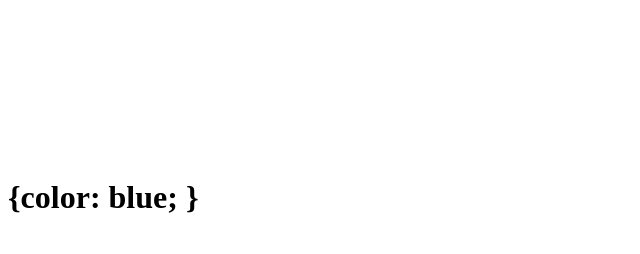
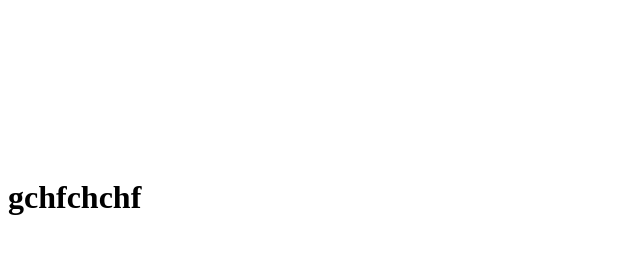
Before and after one commit to marperseg/Git_test, a plain HTML site: page index.html in a window 1280 px wide. Shown: the whole page, without its empty margins (0-640 px from the left). Drawn offline with Linux system fonts and the light colour scheme.

Commit message:
otra rama mas

```diff
--- a/index.html
+++ b/index.html
@@ -5,8 +5,7 @@
 
 </body>
 <h1>
-    {color: blue;
-    }
+    gchfchchf
 
 
 </h1>
```
